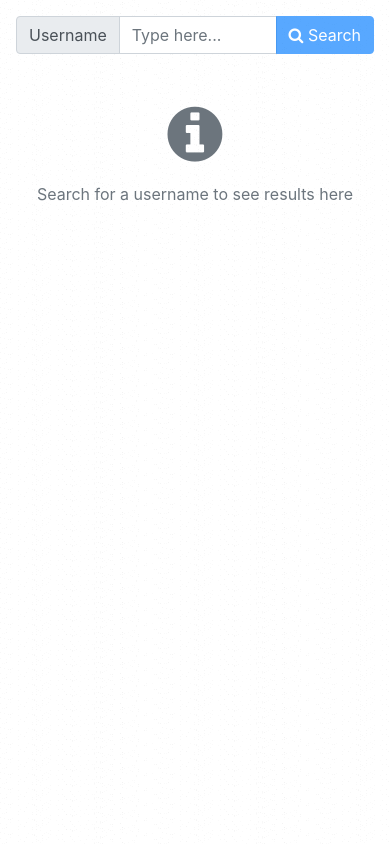
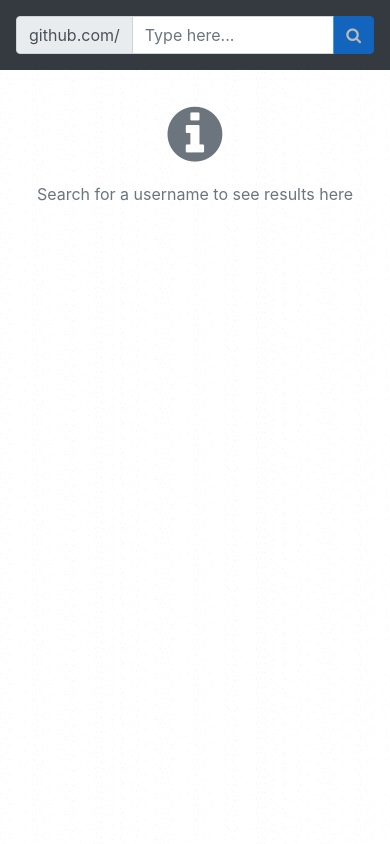
Before and after one commit to cyberpirate92/github-user-timeline, an Angular app: page / in a window 390 px wide. Built offline with nearby package versions, Linux system fonts and the light colour scheme.

Commit message:
Improved error handling, changed few colors

```diff
--- a/src/app/github.service.ts
+++ b/src/app/github.service.ts
@@ -61,6 +61,11 @@ export class GithubService {
 				this.isLoading.next(null);
 				if (error && error.status === 404) {
 					this.errors.next(`No user exists with username '${username}'`);
+				} else if (error && error.status === 403) {
+					const resetTime = new Date(parseInt(error.headers.get('X-RateLimit-Reset'), 10) * 1000);
+					const timeLeftInMinutes = getDifferenceInMinutes(new Date(), resetTime) + 1;
+					this.errors.next(`Request is blocked by Github API as you have reached the API rate limit.
+					 Please try again after ${timeLeftInMinutes} minutes.`);
 				} else {
 					this.errors.next(error.message);
 				}
--- a/src/app/header/header.component.html
+++ b/src/app/header/header.component.html
@@ -1,12 +1,17 @@
-<div class="row">
+<div class="row bg-dark">
 	<div class="col-xs-12 col-sm-12 col-md-6 col-lg-6 offset-md-3 offset-lg-3 p-3">
 		<div class="input-group">
 			<div class="input-group-prepend">
-				<span class="input-group-text" id="inputGroup-sizing-default">Username</span>
+				<span class="input-group-text" id="inputGroup-sizing-default">github.com/</span>
 			</div>
-			<input type="text" class="form-control" placeholder="Type here..." [(ngModel)]="this.username" (change)="this.onUsernameChange($event)">
+			<input type="text" class="form-control" placeholder="Type here..." [(ngModel)]="this.username"
+				(change)="this.onUsernameChange($event)">
 			<div class="input-group-append">
-				<button class="btn btn-primary" [disabled]="(this.username.length<=0) || this.showLoadingSpinner" type="button" (click)="this.onSearchClick($event)"><span [ngClass]="showLoadingSpinner ? 'fa fa-spin fa-spinner' : 'fa fa-search'"></span> Search</button>
+				<button class="btn" [ngClass]="this.showLoadingSpinner ? 'btn-danger' : 'btn-primary'"
+					[disabled]="(this.username.length<=0) || this.showLoadingSpinner" type="button"
+					(click)="this.onSearchClick($event)"><span
+						[ngClass]="showLoadingSpinner ? 'fa fa-spin fa-spinner' : 'fa fa-search'"></span>
+				</button>
 			</div>
 		</div>
 	</div>
--- a/src/app/repository/repository.component.html
+++ b/src/app/repository/repository.component.html
@@ -7,7 +7,7 @@
 <div class="row mt-3" *ngFor="let item of this.items; let i = index">
 	<div class="col-xs-12 col-sm-12 col-md-6 col-lg-6 offset-md-3 offset-lg-3">
 		<div class="card z-3" [ngClass]="{'mb-5': i === this.items.length-1, 'obsolete': this.isLoading}">
-			<div class="card-header">
+			<div class="card-header bg-dark text-white">
 				<div class="row">
 					<div class="col">{{toDateString(this.item.created_at)}} <span class="fa fa-long-arrow-right"></span>
 						{{toDateString(this.item.updated_at)}}</div>
@@ -15,7 +15,7 @@
 						<span class="fa fa-balance-scale"></span>
 						<span *ngIf="this.item.license?.name; else noLicense"> {{this.item.license?.name}}</span>
 						<ng-template #noLicense>
-							<span class="text-muted"> No License</span>
+							<span class="text-muted-light"> No License</span>
 						</ng-template>
 					</div>
 				</div>
--- a/src/app/repository/repository.component.ts
+++ b/src/app/repository/repository.component.ts
@@ -1,4 +1,4 @@
-import { Component, OnInit, Input, OnChanges, SimpleChanges } from '@angular/core';
+import { Component, OnInit, Input, SimpleChanges } from '@angular/core';
 import { getDateString } from '../utils';
 import { GithubService } from '../github.service';
 
@@ -7,7 +7,7 @@ import { GithubService } from '../github.service';
 	templateUrl: './repository.component.html',
 	styleUrls: ['./repository.component.scss']
 })
-export class RepositoryComponent implements OnInit, OnChanges {
+export class RepositoryComponent implements OnInit {
 
 	public errorMessage: string;
 
@@ -23,12 +23,6 @@ export class RepositoryComponent implements OnInit, OnChanges {
 		this.githubService.isLoading.subscribe(v => this.isLoading = v);
 	}
 
-	// get notified of input changes in the data
-	ngOnChanges(changes: SimpleChanges) {
-		console.log('RepositoryComponent::ngOnChanges');
-		console.log(changes);
-	}
-
 	toDateString(date: Date): string {
 		return getDateString(date);
 	}
--- a/src/index.html
+++ b/src/index.html
@@ -2,6 +2,16 @@
 <html lang="en">
 
 <head>
+	<!-- Global site tag (gtag.js) - Google Analytics -->
+	<script async src="https://www.googletagmanager.com/gtag/js?id=UA-138713438-1"></script>
+	<script>
+		window.dataLayer = window.dataLayer || [];
+		function gtag() { dataLayer.push(arguments); }
+		gtag('js', new Date());
+
+		gtag('config', 'UA-138713438-1');
+	</script>
+
 	<meta charset="utf-8">
 	<title>Github Timeline</title>
 	<base href="/">
@@ -9,11 +19,13 @@
 	<meta name="viewport" content="width=device-width, initial-scale=1">
 	<link href="https://stackpath.bootstrapcdn.com/bootstrap/4.3.1/css/bootstrap.min.css" rel="stylesheet"
 		integrity="sha384-ggOyR0iXCbMQv3Xipma34MD+dH/1fQ784/j6cY/iJTQUOhcWr7x9JvoRxT2MZw1T" crossorigin="anonymous">
-	<link href="https://stackpath.bootstrapcdn.com/font-awesome/4.7.0/css/font-awesome.min.css" rel="stylesheet" integrity="sha384-wvfXpqpZZVQGK6TAh5PVlGOfQNHSoD2xbE+QkPxCAFlNEevoEH3Sl0sibVcOQVnN" crossorigin="anonymous">
+	<link href="https://stackpath.bootstrapcdn.com/font-awesome/4.7.0/css/font-awesome.min.css" rel="stylesheet"
+		integrity="sha384-wvfXpqpZZVQGK6TAh5PVlGOfQNHSoD2xbE+QkPxCAFlNEevoEH3Sl0sibVcOQVnN" crossorigin="anonymous">
 	<link rel="icon" type="image/x-icon" href="favicon.ico">
 </head>
 
 <body>
+		<a href="https://github.com/cyberpirate92/github-user-timeline/"><img style="position: absolute; top: 0; right: 0; border: 0;" src="https://s3.amazonaws.com/github/ribbons/forkme_right_darkblue_121621.png" alt="Fork me on GitHub" class="d-none d-md-block"></a>
 	<div class="container-fluid">
 		<app-root></app-root>
 	</div>
--- a/src/styles.scss
+++ b/src/styles.scss
@@ -13,3 +13,6 @@ body {
 .obsolete {
     opacity: 0.25;
 }
+.text-muted-light {
+    color: #b3b4b5 !important;
+}
```
